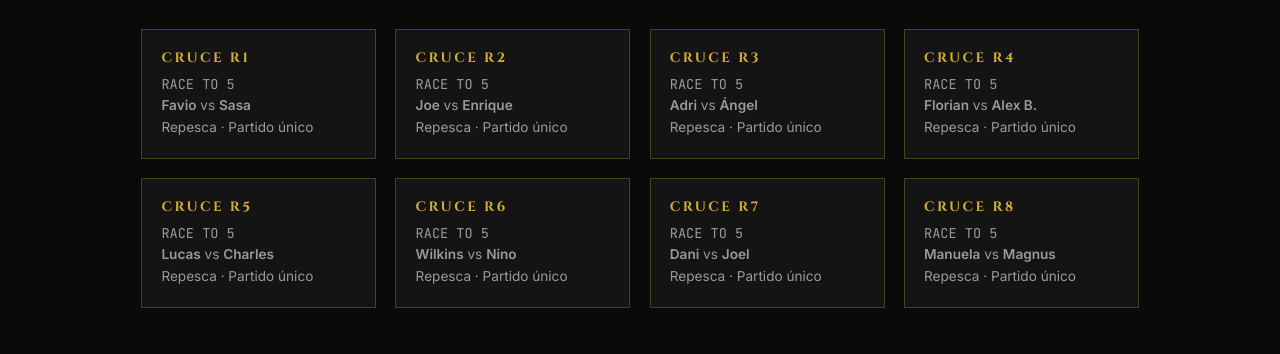
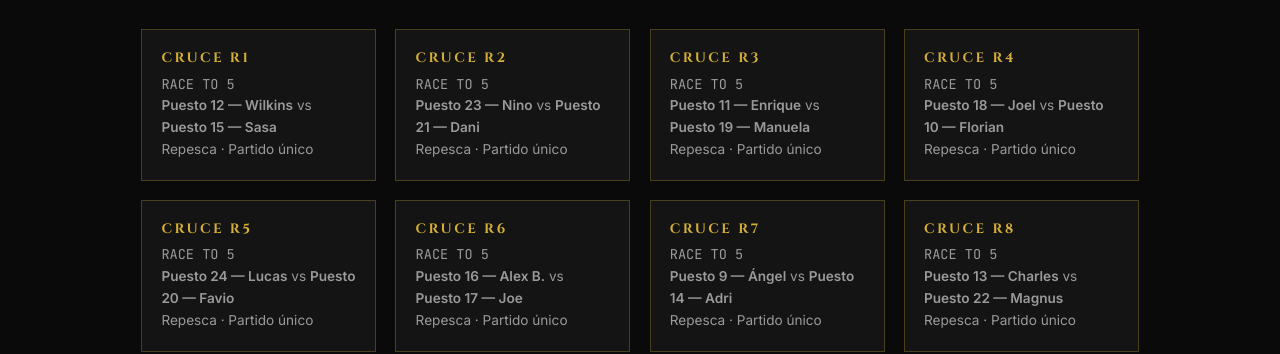
Before and after one commit to pablozamit/catrinaleague2026, a website: page repesca/index.html in a window 1280 px wide. Shown: the part 611-965 px from the top of the page. Drawn offline with nearby package versions, Linux system fonts and the light colour scheme.

Commit message:
Repesca: cruces sorteados por puestos (12-15, 23-21, 11-19, 18-10, 24-20, 16-17, 9-14, 13-22)

```diff
--- a/repesca/index.html
+++ b/repesca/index.html
@@ -65,14 +65,14 @@
     <script>
         (function () {
             var cruces = [
-                ['Favio', 'Sasa'],
-                ['Joe', 'Enrique'],
-                ['Adri', 'Ángel'],
-                ['Florian', 'Alex B.'],
-                ['Lucas', 'Charles'],
-                ['Wilkins', 'Nino'],
-                ['Dani', 'Joel'],
-                ['Manuela', 'Magnus']
+                ['Puesto 12 — Wilkins', 'Puesto 15 — Sasa'],
+                ['Puesto 23 — Nino', 'Puesto 21 — Dani'],
+                ['Puesto 11 — Enrique', 'Puesto 19 — Manuela'],
+                ['Puesto 18 — Joel', 'Puesto 10 — Florian'],
+                ['Puesto 24 — Lucas', 'Puesto 20 — Favio'],
+                ['Puesto 16 — Alex B.', 'Puesto 17 — Joe'],
+                ['Puesto 9 — Ángel', 'Puesto 14 — Adri'],
+                ['Puesto 13 — Charles', 'Puesto 22 — Magnus']
             ];
             var box = document.getElementById('cruces');
             box.innerHTML = '';
```
